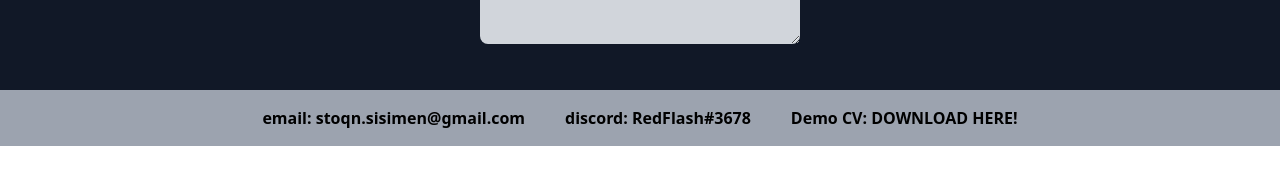
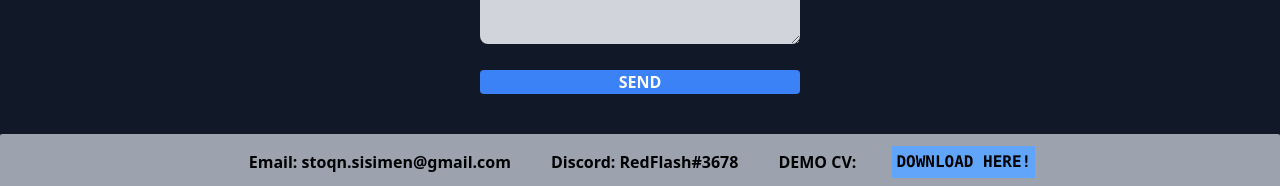
Before and after one commit to enermax5555/Portfolio, a React (Create React App) app in the folder portfolio/: page / in a window 1280 px wide. Shown: the part 1672-1858 px from the top of the page. Before the commit the page ends 1818 px from the top, so only its background shows below. Built offline with nearby package versions, Linux system fonts and the light colour scheme.

Commit message:
Fixes on Footer.js,Contact.js and Project.js

```diff
--- a/portfolio/src/Components/Contact.js
+++ b/portfolio/src/Components/Contact.js
@@ -9,16 +9,19 @@ export default function Contact() {
                 <form>
                     <div className='grid grid-col-1 gap-y-5 justify-center text-center font-bold'>
                         <div>
-                        <p className='text-white pb-1'>Enter your name:</p>
+                        <p className='text-white pb-1 cursor-default select-none'>Enter your name:</p>
                         <input type='text' placeholder='Name' className='border-solid border-gray-600 bg-gray-300 rounded-lg p-2'/>
                     </div>
                     <div>
-                        <p className='text-white pb-1'>Enter your email:</p>
+                        <p className='text-white pb-1 cursor-default select-none'>Enter your email:</p>
                         <input type='email' placeholder='Email' className='border-solid border-gray-600 bg-gray-300 rounded-lg p-2 w-80'/>
                     </div>
                     <div>
-                        <p className='text-white pb-1'>Enter your message:</p>
+                        <p className='text-white pb-1 cursor-default select-none'>Enter your message:</p>
                         <textarea type='text' rows='6' placeholder='Message' className='border-solid border-gray-600 bg-gray-300 rounded-lg w-full p-2 font-normal'/>
+                    </div>
+                    <div>
+                        <button type='submit' className='bg-blue-500 text-white rounded w-full hover:bg-blue-700 hover:shadow-lg duration-300'>SEND</button>
                     </div>
                     </div>
                 </form>
--- a/portfolio/src/Components/Footer.js
+++ b/portfolio/src/Components/Footer.js
@@ -2,10 +2,16 @@ export default function Footer() {
     return(
         <main className='pt-10'>
             <header>
-                <div className='flex justify-center gap-x-10 bg-gray-400 p-4 font-bold'>
-                <p>email: stoqn.sisimen@gmail.com</p>
-                <p>discord: RedFlash#3678</p>
-                <p className=''>Demo CV: DOWNLOAD HERE!</p>
+                <div className='flex justify-center gap-x-10 bg-gray-400 p-4 font-bold rounded-sm'>
+                <p>Email: stoqn.sisimen@gmail.com</p>
+                <p>Discord: RedFlash#3678</p>
+                <p>DEMO CV:</p>
+                <div className='relative
+                                hover:p-0.5 hover:bg-blue-600 hover:shadow-lg duration-300
+                                focus:bg-blue-600 focus:shadow-2xl focus:outline-none focus:ring-0
+                                before:block before:absolute before:-inset-1 before:bg-blue-400'>
+                <p className='relative font-mono text-black hover:text-white cursor-pointer'>DOWNLOAD HERE!</p>
+                </div>
                 </div>
 
             </header>
--- a/portfolio/src/Components/Project.js
+++ b/portfolio/src/Components/Project.js
@@ -6,15 +6,15 @@ export default function Projects() {
             </selection>
             <header className='p-5 pb-0 m-auto container grid grid-cols-3 gap-x-12 w-max text-center border-2 border-slate-400 border-black rounded-lg text-white'>
                 <div>
-                <img className='rounded-lg h-40 w-80 blur hover:blur-none duration-300' src={require('../Assets/images/ProMed.png')} alt='ProMed Bulgaria'/>
+                <img className='rounded-lg h-40 w-80 blur hover:blur-none duration-300 cursor-pointer' src={require('../Assets/images/ProMed.png')} alt='ProMed Bulgaria'/>
                 <p>Python-Django project</p>
                 </div>
                 <div>
-                <img className='rounded-lg h-40 w-80 blur hover:blur-none duration-300'src={require('../Assets/images/3Dprinting.png')} alt='3D printing'/>
+                <img className='rounded-lg h-40 w-80 blur hover:blur-none duration-300 cursor-pointer'src={require('../Assets/images/3Dprinting.png')} alt='3D printing'/>
                 <p>3D printing Project, created only via HTML, css and some js</p>
                 </div>
                 <div>
-                <img className='rounded-lg h-40 w-80 blur hover:blur-none duration-300'src={require('../Assets/images/TheMagicKnight.png')} alt='The Magic Knight'/>
+                <img className='rounded-lg h-40 w-80 blur hover:blur-none duration-300 cursor-pointer'src={require('../Assets/images/TheMagicKnight.png')} alt='The Magic Knight'/>
                 <p>Lua extension - Love2D pure script game</p>
                 </div>
             </header>
```
